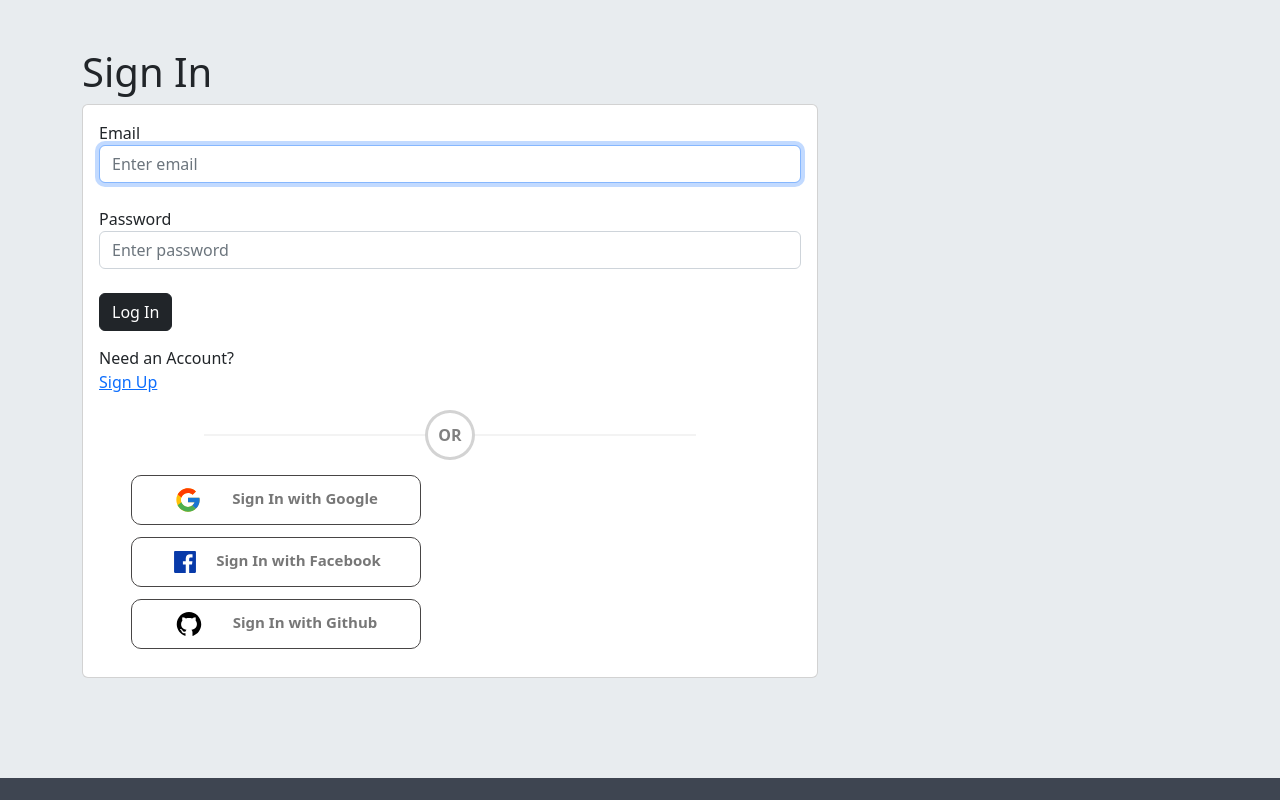
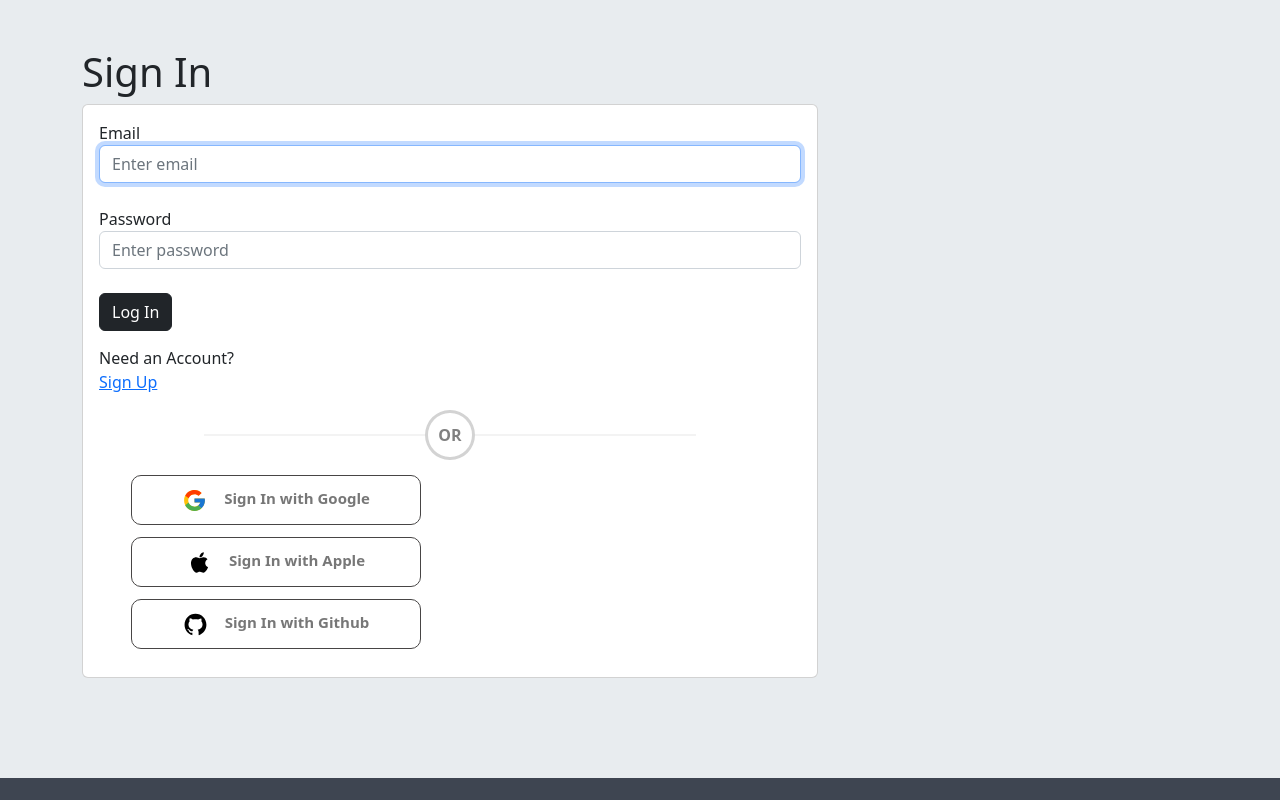
Before and after one commit to Namnika/secrets-app-frontend, a React (Create React App) app: page /login in a window 1280 px wide. Shown: the top 800 px of the page. Built offline with nearby package versions, Linux system fonts and the light colour scheme.

Commit message:
Update files

```diff
--- a/src/components/login.js
+++ b/src/components/login.js
@@ -2,7 +2,7 @@ import { useRef, useState, useEffect } from "react";
 import useAuth from "../hooks/useAuth";
 import { Link, useNavigate } from "react-router-dom";
 import { FcGoogle } from "react-icons/fc";
-import { AiFillFacebook } from "react-icons/ai";
+import { AiFillApple } from "react-icons/ai";
 import { AiFillGithub } from "react-icons/ai";
 import axios from "../api/axios";
 const LOGIN_URL = "/login";
@@ -16,7 +16,7 @@ function Login() {
     window.open("http://secrets-app-frontend.vercel.app/auth/github", "_self");
   };
 
-  const facebook = () => {
+  const apple = () => {
     window.open("http://secrets-app-frontend.vercel.app/auth/facebook", "_self");
   };
 
@@ -145,7 +145,7 @@ function Login() {
                           alt="google"
                           onClick={google}
                         >
-                          <FcGoogle size={28} style={{ marginRight: "30px" }} />
+                          <FcGoogle size={25} style={{ marginRight: "17px" }} />
                           Sign In with Google
                         </button>
                       </div>
@@ -154,13 +154,13 @@ function Login() {
                         <button
                           className="btn-facebook"
                           alt="facebook"
-                          onClick={facebook}
+                          onClick={apple}
                         >
-                          <AiFillFacebook
-                            size={28}
-                            style={{ color: "#083AA9", marginRight: "17px" }}
+                          <AiFillApple
+                            size={25}
+                            style={{ color: "#000", marginRight: "17px" }}
                           />
-                          Sign In with Facebook
+                          Sign In with Apple
                         </button>
                       </div>
 
@@ -171,8 +171,8 @@ function Login() {
                           onClick={github}
                         >
                           <AiFillGithub
-                            size={28}
-                            style={{ color: "black", marginRight: "30px" }}
+                            size={25}
+                            style={{ color: "#000", marginRight: "17px" }}
                           />
                           Sign In with Github
                         </button>
--- a/src/components/register.js
+++ b/src/components/register.js
@@ -7,7 +7,7 @@ import {
 } from "@fortawesome/free-solid-svg-icons";
 import { FontAwesomeIcon } from "@fortawesome/react-fontawesome";
 import { FcGoogle } from "react-icons/fc";
-import { AiFillFacebook } from "react-icons/ai";
+import { AiFillApple } from "react-icons/ai";
 import { AiFillGithub } from "react-icons/ai";
 import { Link, useNavigate } from "react-router-dom";
 import axios from "../api/axios";
@@ -26,8 +26,8 @@ function Register() {
     window.open("http://secrets-app-frontend.vercel.app/auth/github", "_self");
   };
 
-  const facebook = () => {
-    window.open("https://www.secrets-app-frontend.vercel.app/auth/facebook", "_self");
+  const apple = () => {
+    window.open("https://secrets-app-frontend.vercel.app/auth/facebook", "_self");
   };
 
   const emailRef = React.useRef();
@@ -328,7 +328,7 @@ function Register() {
                           alt="google"
                           onClick={google}
                         >
-                          <FcGoogle size={28} style={{ marginRight: "30px" }} />
+                          <FcGoogle size={25} style={{ marginRight: "17px" }} />
                           Sign Up with Google
                         </button>
                       </div>
@@ -337,13 +337,13 @@ function Register() {
                         <button
                           className="btn-facebook"
                           alt="facebook"
-                          onClick={facebook}
+                          onClick={apple}
                         >
-                          <AiFillFacebook
-                            size={28}
-                            style={{ color: "#083AA9", marginRight: "17px" }}
+                          <AiFillApple
+                            size={25}
+                            style={{ color:'#000', marginRight: "17px" }}
                           />
-                          Sign Up with Facebook
+                          Sign Up with Apple
                         </button>
                       </div>
 
@@ -354,8 +354,8 @@ function Register() {
                           onClick={github}
                         >
                           <AiFillGithub
-                            size={28}
-                            style={{ color: "black", marginRight: "30px" }}
+                            size={25}
+                            style={{ color: "#000", marginRight: "17px" }}
                           />
                           Sign Up with Github
                         </button>
```
